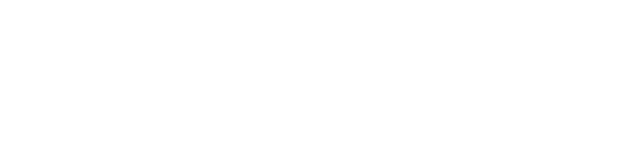
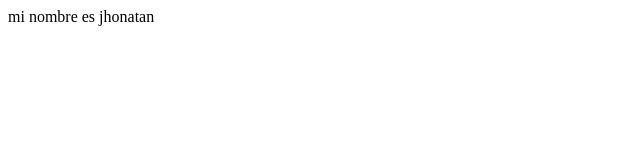
Before and after one commit to joveara8/joveara8, a plain HTML site: page index.html in a window 1280 px wide. Shown: the whole page, without its empty margins (0-640 px from the left). Drawn offline with Linux system fonts and the light colour scheme.

Commit message:
Update index.html

```diff
--- a/index.html
+++ b/index.html
@@ -7,6 +7,6 @@
     <title>mi pagina web</title>
 </head>
 <body>
-
+    mi nombre es jhonatan
 </body>
 </html>
```
